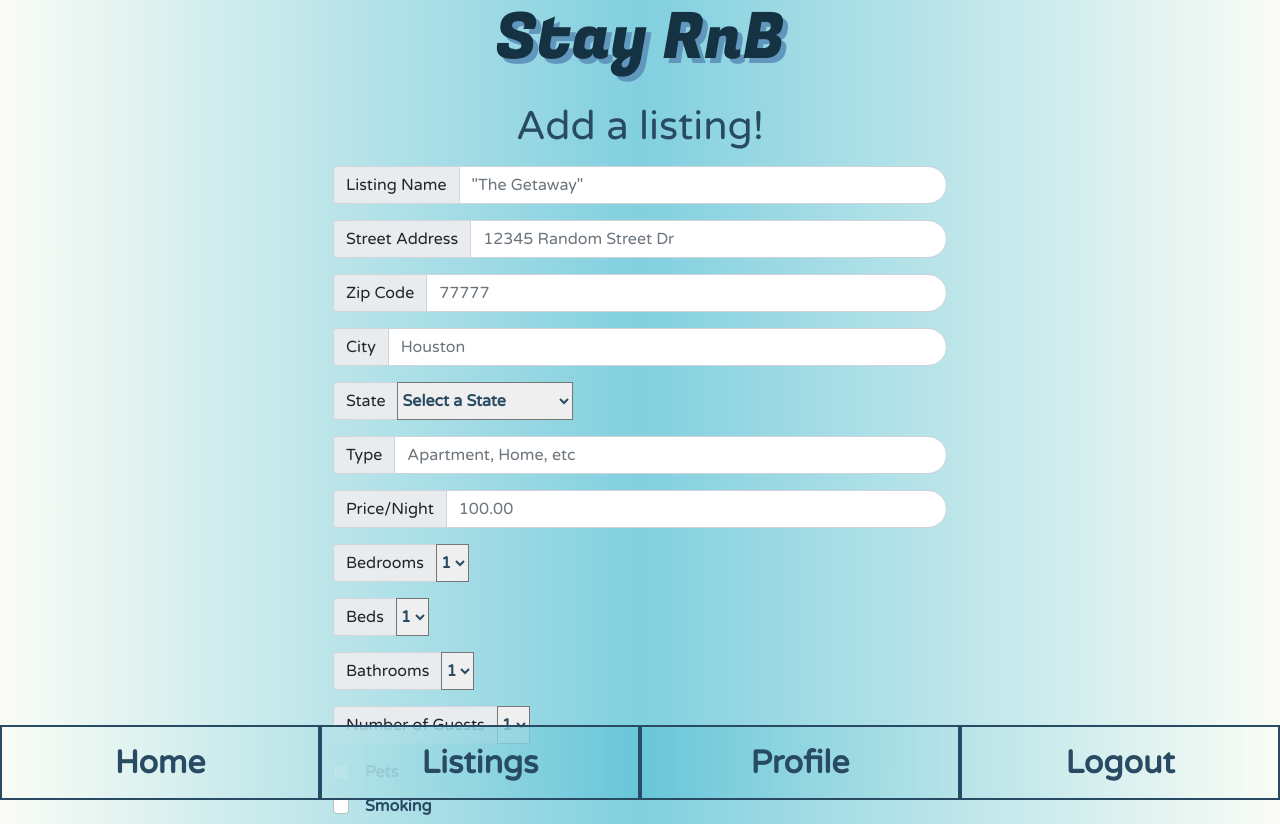
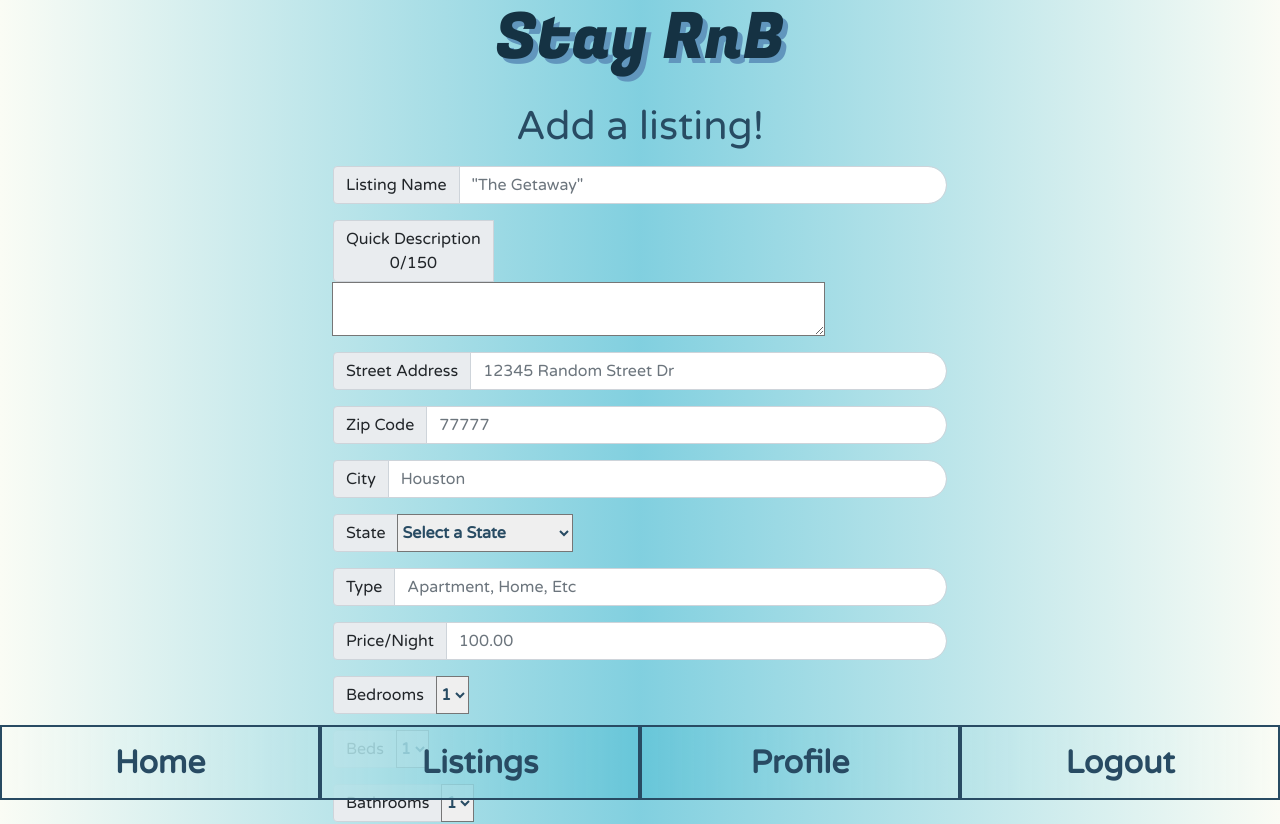
Before and after one commit to code-monkey713/Stay-RnB-Web, a React (Create React App) app in the folder client/: page /addlisting in a window 1280 px wide. Shown: the top 824 px of the page. Built offline with nearby package versions, Linux system fonts and the light colour scheme; the HTML template or start-up script is replaced by a standard one.

Commit message:
added text area for description

```diff
--- a/client/src/pages/AddListing.js
+++ b/client/src/pages/AddListing.js
@@ -4,6 +4,7 @@ import API from "../utils/API";
 export const AddListing = () => {
   const [listingForm, setListingForm] = useState({
     name: "",
+    description: "",
     zip: null,
     address: "",
     city: "",
@@ -21,6 +22,7 @@ export const AddListing = () => {
     wifi: "No",
     freeParking: "No",
   });
+  const [characterCount, setCharacterCount] = useState(0);
 
   const postListing = async (event) => {
     try {
@@ -43,7 +45,7 @@ export const AddListing = () => {
               <span className="input-group-text">Listing Name</span>
               <input
                 type="text"
-                className="form-control"
+                className="form-control text-capitalize"
                 placeholder='"The Getaway"'
                 onChange={({ target }) =>
                   setListingForm({ ...listingForm, name: target.value })
@@ -51,10 +53,24 @@ export const AddListing = () => {
               />
             </div>
             <div className="input-group mb-3">
+              <span className="input-group-text">
+                Quick Description <br /> {characterCount}/150
+              </span>
+              <textarea
+                onChange={({ target }) => {
+                  setListingForm({ ...listingForm, description: target.value });
+                  setCharacterCount(target.value.length)
+                }}
+                maxLength="150"
+                cols="50"
+              />
+            </div>
+
+            <div className="input-group mb-3">
               <span className="input-group-text">Street Address</span>
               <input
                 type="text"
-                className="form-control"
+                className="form-control text-capitalize"
                 placeholder="12345 Random Street Dr"
                 onChange={({ target }) =>
                   setListingForm({ ...listingForm, address: target.value })
@@ -78,7 +94,7 @@ export const AddListing = () => {
               <span className="input-group-text">City</span>
               <input
                 type="text"
-                className="form-control"
+                className="form-control text-capitalize"
                 placeholder="Houston"
                 onChange={({ target }) =>
                   setListingForm({ ...listingForm, city: target.value })
@@ -154,7 +170,7 @@ export const AddListing = () => {
               <span className="input-group-text">Type</span>
               <input
                 type="text"
-                className="form-control"
+                className="form-control text-capitalize"
                 placeholder="Apartment, Home, etc"
                 onChange={({ target }) =>
                   setListingForm({ ...listingForm, type: target.value })
```
